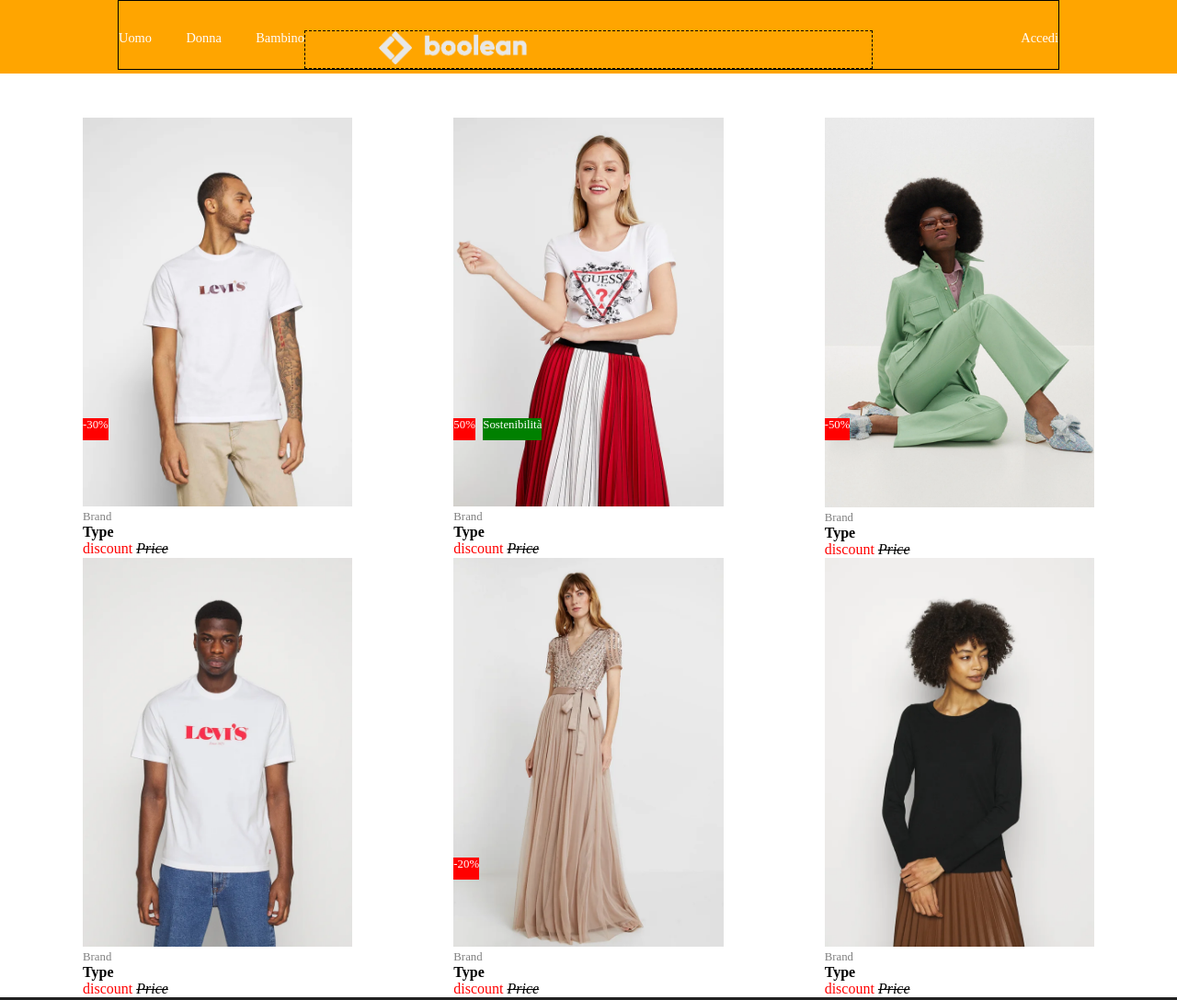
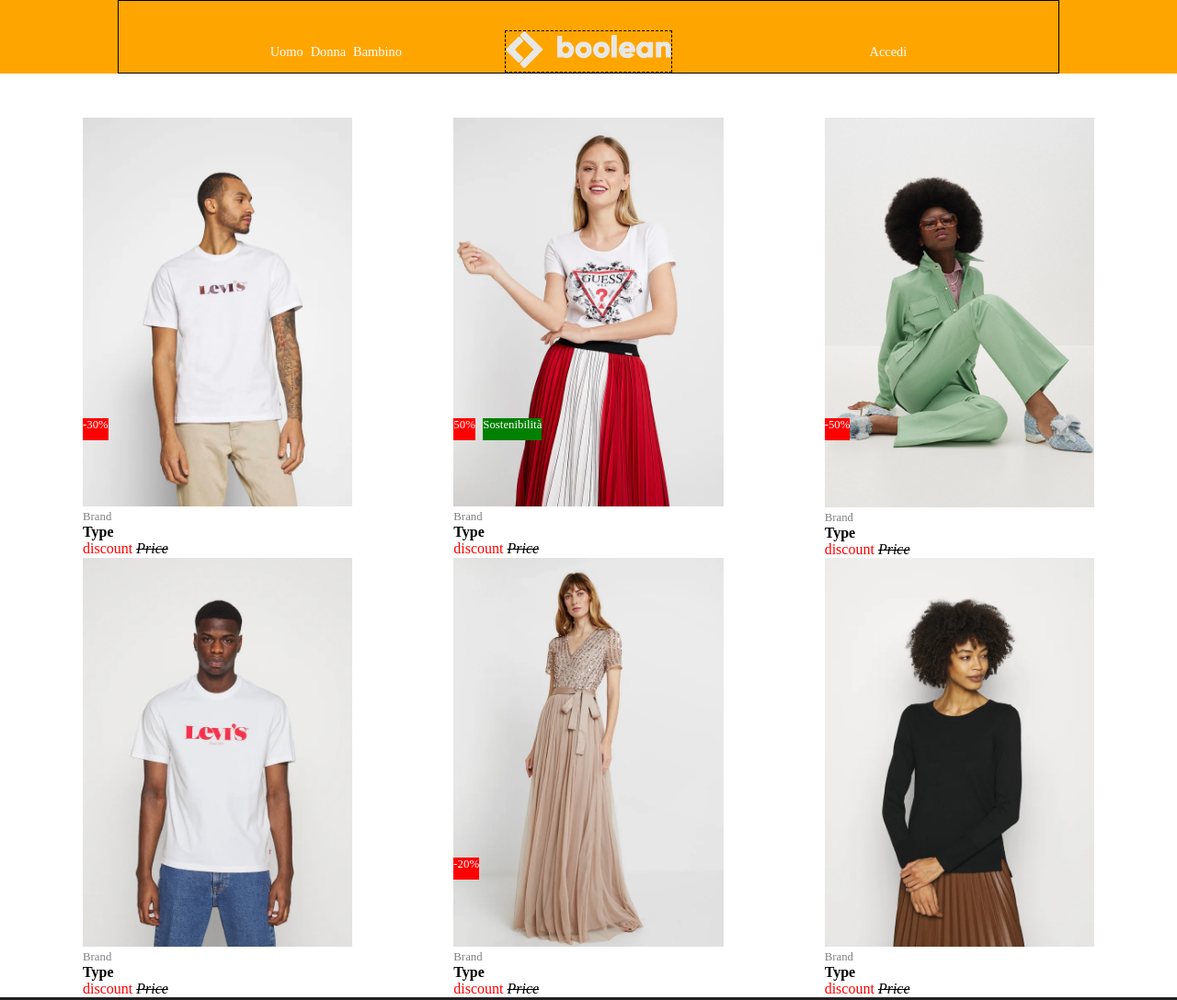
Before and after one commit to serena-peschiaroli/html-css-boolando, a plain HTML site: page index.html in a window 1280 px wide. Shown: the whole page at 92% size. Drawn offline with Linux system fonts and the light colour scheme.

Commit message:
Fix: fixing header wip

```diff
--- a/css/style.css
+++ b/css/style.css
@@ -12,6 +12,8 @@
     border: 1px solid black;
     color: white;
     display: flex;
+    justify-content: center;
+    align-items: center;
 
 
 }
@@ -23,15 +25,12 @@
 img {max-width: 100%;}
 
 .header-logo img {
-     width: 30%;
-    align-self: center;
+    height: 2.5rem;
 
 }
 .header-logo {
-   padding-left: 5rem;
     width: 50;
     justify-content: center;
-    align-self: center;
     border: 1px dashed black;
 
 }
@@ -48,7 +47,7 @@ img {max-width: 100%;}
 .header-nav ul {
     list-style-type: none;
     display: flex;
-    justify-content: space-between;
+    gap: 0.5rem;
 
 }
 
```
